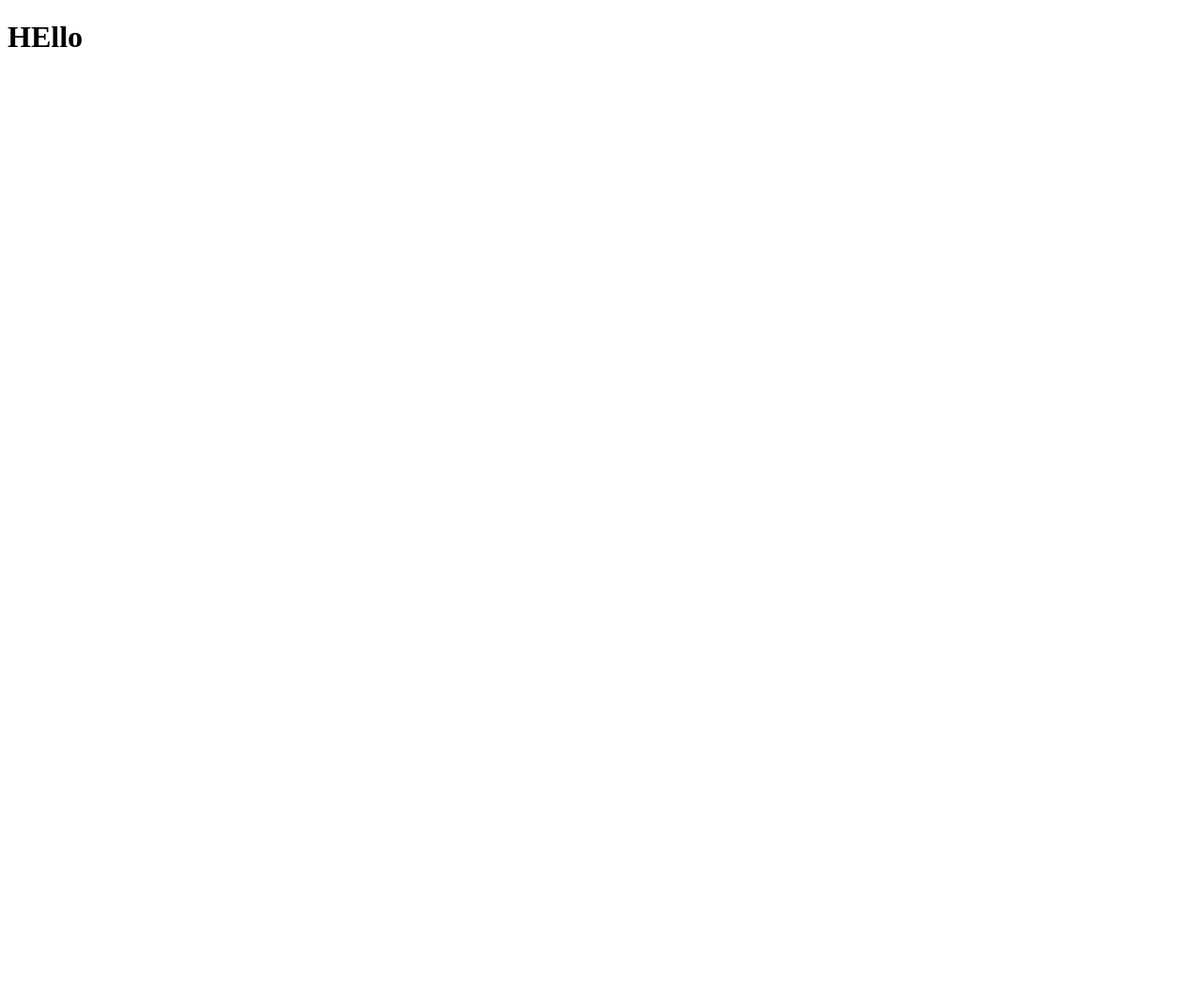
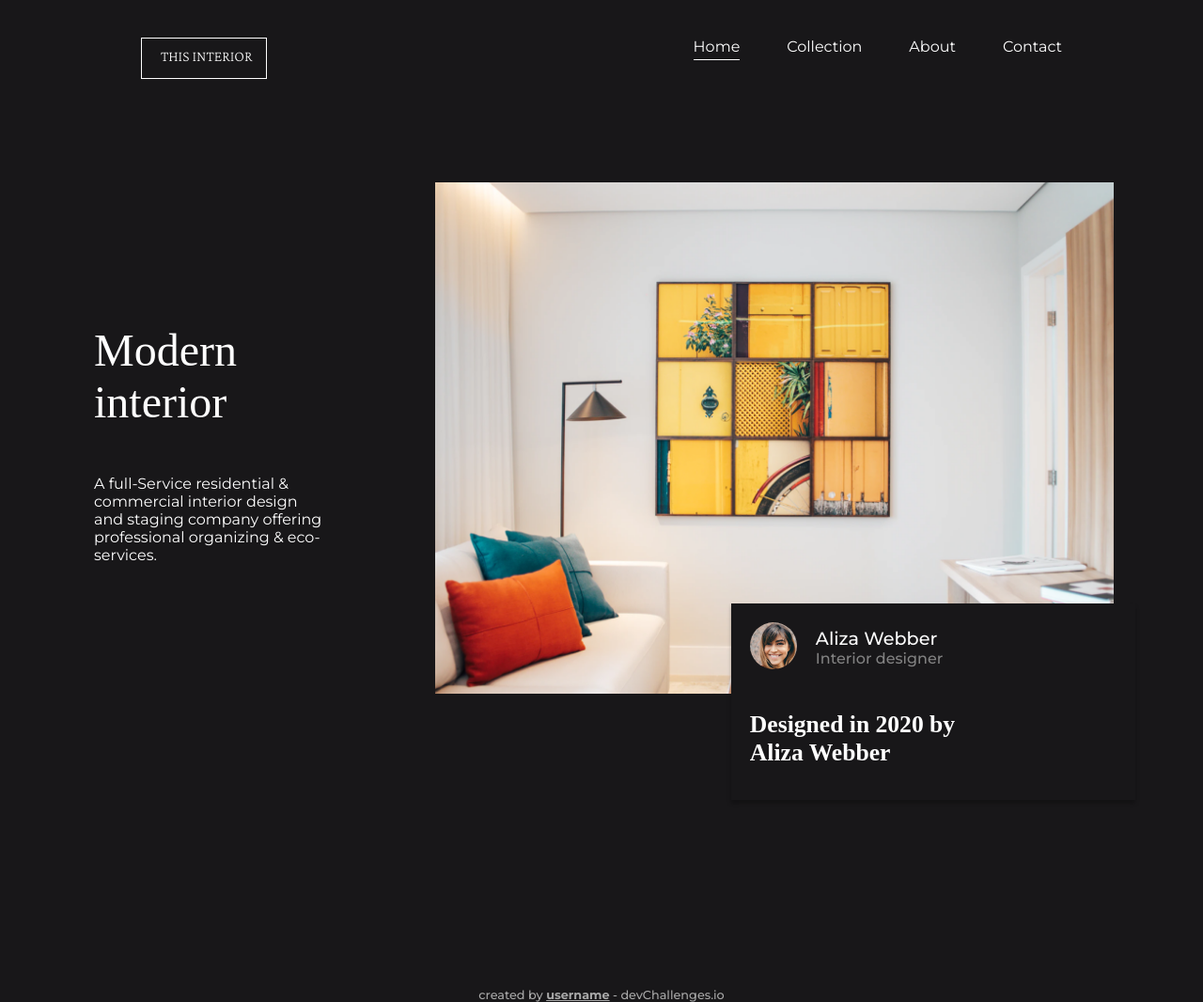
Before and after one commit to Shuvro0421/project-3, a plain HTML site: page index.html in a window 1280 px wide. Shown: the whole page at 94% size. Before the commit the page ends 800 px from the top, so only its background shows below. Drawn offline with nearby package versions, Linux system fonts and the light colour scheme.

Commit message:
another one

```diff
--- a/index.html
+++ b/index.html
@@ -4,9 +4,61 @@
   <meta charset="UTF-8">
   <meta http-equiv="X-UA-Compatible" content="IE=edge">
   <meta name="viewport" content="width=device-width, initial-scale=1.0">
+
+  <link rel="preconnect" href="https://fonts.googleapis.com">
+  <link rel="preconnect" href="https://fonts.gstatic.com" crossorigin>
+  <link href="https://fonts.googleapis.com/css2?family=Montserrat:wght@100;200;400;500;600;700&display=swap" rel="stylesheet">
+
+  <link rel="preconnect" href="https://fonts.googleapis.com">
+  <link rel="preconnect" href="https://fonts.gstatic.com" crossorigin>
+  <link href="https://fonts.googleapis.com/css2?family=Lato:wght@100;300;400;700&display=swap" rel="stylesheet">
+
+  <link rel="preconnect" href="https://fonts.googleapis.com">
+  <link rel="preconnect" href="https://fonts.gstatic.com" crossorigin>
+  <link href="https://fonts.googleapis.com/css2?family=Crimson+Pro:wght@200;300;400;500;600;700&display=swap" rel="stylesheet">
+
+  <link rel="stylesheet" href="./styles/index.css">
   <title>Mordern Interior</title>
 </head>
 <body>
-  <h1>HEllo</h1>
+  <header>
+    <nav class="section-title">
+      <h3>This Interior</h3>
+      <ul>
+        <li class="line">Home</li>
+        <li>Collection</li>
+        <li>About</li>
+        <li>Contact</li>
+      </ul>
+    </nav>
+  </header>
+  <main>
+    <div class="main-section">
+      <div class="main-title">
+        <h1>Modern interior</h1>
+        <p>A full-Service residential & commercial interior design and staging company offering professional organizing & eco-services.</p>
+      </div>
+      <div class="main-img">
+        <img src="./images/photo1.png" alt="">
+
+        <div class="img-badge">
+          <div class="aliza">
+            <div class="aliza-img">
+              <img src="./images/photo2.png" alt="">
+            </div>
+            <div class="badge-title">
+              <h3>Aliza Webber</h3>
+              <p>Interior designer</p>
+            </div>
+          </div>
+          <h2>Designed in 2020 by Aliza Webber</h2>
+        </div>
+      </div>
+    </div>
+
+  </main>
+  <footer>
+    <p>created by <span>username</span> - devChallenges.io</p>
+  </footer>
 </body>
 </html>
--- /dev/null
+++ b/styles/index.css
@@ -0,0 +1,156 @@
+*{
+    padding: 0px;
+    margin: 0px;
+    background: #181719;
+    font-family: 'Montserrat', sans-serif;
+}
+body{
+    font-family: 'Lato', sans-serif;
+    font-family: 'Crimson Pro', serif;
+}
+
+.section-title{
+    display: flex;
+    justify-content: space-between;
+    padding: 40px 150px 10px;
+    color: white;
+
+}
+.section-title ul{
+    display: flex;
+    gap: 50px;
+}
+.section-title li{
+    list-style: none;
+
+}
+.section-title h3{
+    color: #FFF;
+    font-family: Crimson Pro;
+    font-size: 1rem;
+    font-weight: 200;
+    text-transform: uppercase;
+
+    width: 102px;
+    height: 32px;
+    border: 1px solid #FFF;
+    padding:10px 10px 0px 20px;
+
+}
+.line{
+    border-bottom: 1px solid #FFF;
+    margin-bottom: 20px;
+
+}
+
+main{
+    max-width: 1440px;
+    margin: 0 auto;
+}
+.main-section img{
+    width: 90%;
+}
+.main-section{
+    max-width: 1440px;
+    display: flex;
+    justify-content: space-around;
+    align-items: center;
+    margin: 100px;
+}
+.main-title{
+    padding-bottom: 200px;
+    width: 50%;
+    color: white;
+}
+.main-title h1{
+    color: #FFF;
+    font-family: Lora;
+    font-size: 3rem;
+    font-weight: 500;
+
+}
+.main-img > img{
+    padding-left: 85px;
+}
+.main-title p{
+    width: 90%;
+    color: #FFF;
+    font-size: 1rem;
+    font-weight: 400;
+    padding-top: 50px;
+
+}
+.aliza{
+    display: flex;
+    gap: 20px;
+
+}
+.img-badge{
+    width: 390px;
+    height: 169px;
+    display: flex;
+    flex-direction: column;
+    background: #181719;
+    box-shadow: 0px 4px 4px 0px rgba(0, 0, 0, 0.25);
+
+
+    color: white;
+    position: relative;
+    left: 400px;
+    bottom: 100px;
+    padding: 20px;
+
+}
+.img-badge h2{
+    width: 50%;
+    padding-top: 40px;
+}
+.aliza-img img{
+    width:50px ;
+    border-radius: 50%;
+}
+.badge-title{
+    margin-top: 5px;
+
+}
+.badge-title h3{
+    color: #FFF;
+    font-family: Montserrat;
+    font-size: 1.2rem;
+    font-weight: 500;
+
+}
+.badge-title p{
+    color: #828282;
+    font-family: Montserrat;
+    font-size: 1rem;
+
+    font-weight: 500;
+
+}
+.img-badge h2{
+    width: 60%;
+    color: #FFF;
+    font-family: Lora;
+    font-size: 1.6rem;
+    font-weight: 700;
+
+}
+footer{
+    color: #A9A9A9;
+    text-align: center;
+    font-family: Montserrat;
+    font-size: .8rem;
+
+    font-weight: 500;
+
+}
+span{
+    color: #A9A9A9;
+    font-family: Montserrat;
+    font-size: .8rem;
+
+    font-weight: 700;
+
+    text-decoration-line: underline;
+}
```
